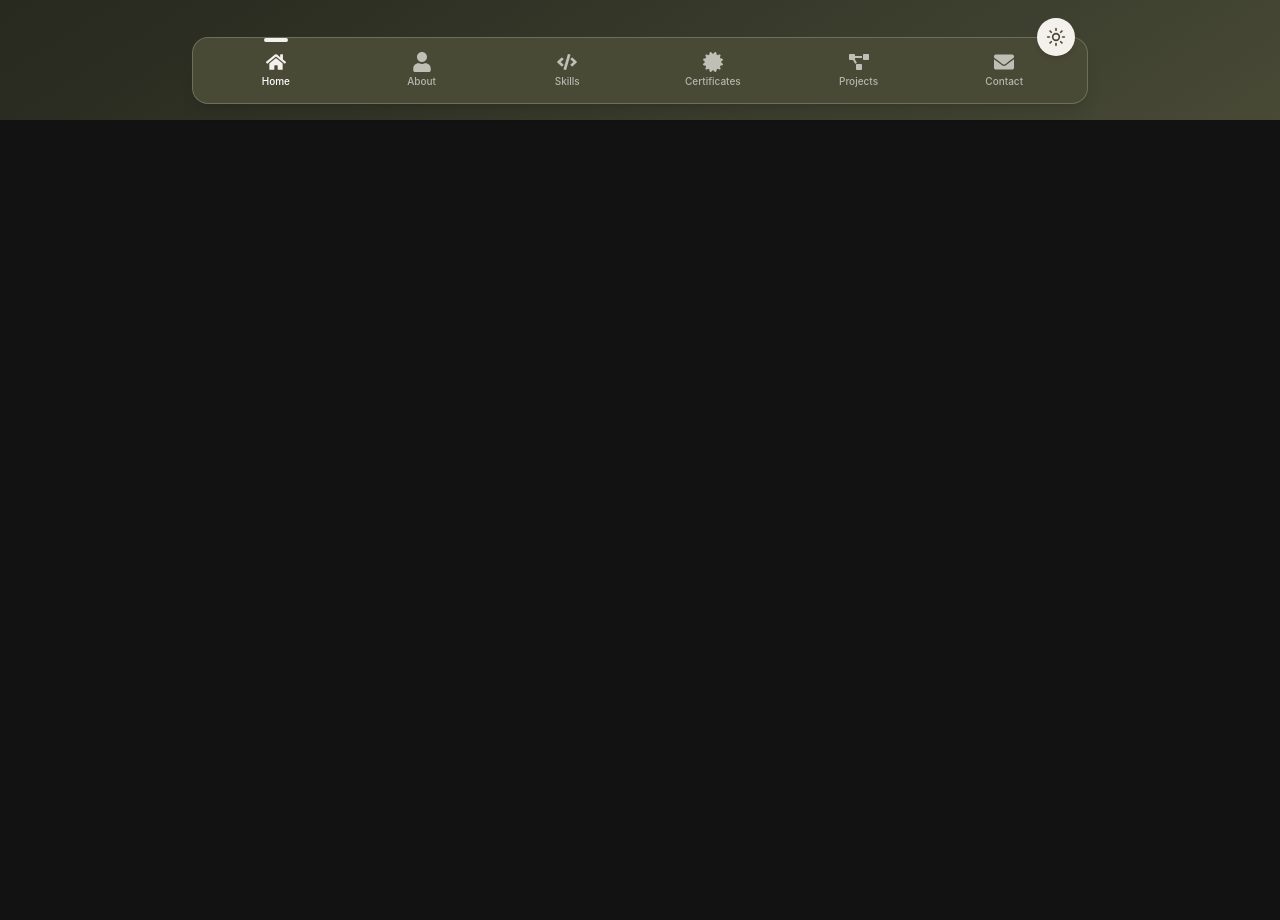
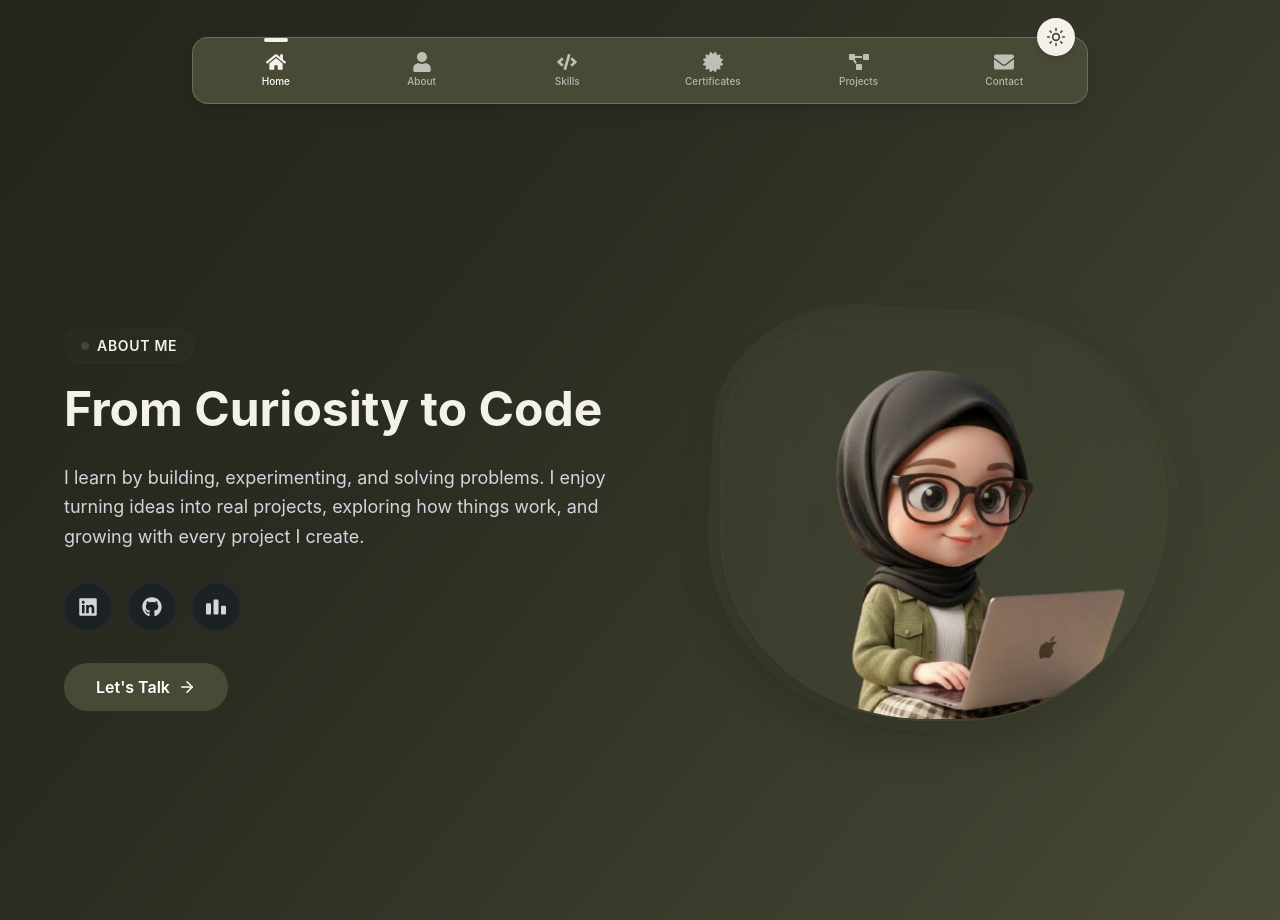
Before and after one commit to jfoni/Portfolio-Website, a React (Vite) app: page / in a window 1280 px wide. Shown: the part 680-1600 px from the top of the page. Before the commit the page ends 800 px from the top, so only its background shows below. Built offline with nearby package versions, Linux system fonts and the light colour scheme.

Commit message:
added about section

```diff
--- a/src/App.jsx
+++ b/src/App.jsx
@@ -2,7 +2,8 @@ import React, { useEffect, useState } from 'react'
 import AOS from 'aos'
 import 'aos/dist/aos.css'
 import Navbar from './components/Navbar'
-import Hero from './components/Hero' //
+import Hero from './components/Hero'
+import About from './components/About';
 
 const App = () => {
   const [darkMode, setDarkMode] = useState(true)
@@ -34,6 +35,7 @@ const App = () => {
   }>
     <Navbar darkMode={darkMode} toggleDarkMode={toggleDarkMode}/>
     <Hero />
+    <About />
   </div>
 )
 }
--- /dev/null
+++ b/src/components/About.jsx
@@ -0,0 +1,106 @@
+import React from 'react'
+import { ArrowRight } from 'lucide-react'
+import { FaGithub, FaLinkedin } from 'react-icons/fa'
+import { SiCodeforces } from 'react-icons/si'
+import aboutImg from '../assets/about.png'
+
+const About = () => {
+  const socialLinks = [
+    {
+      icon: FaLinkedin,
+      label: 'LinkedIn',
+      link: 'https://www.linkedin.com/in/jannatul-ferdous-oni-358440435/',
+      color: 'hover:text-[#484A36] hover:border-[#484A36]/40 dark:hover:text-[#F4F1EC] dark:hover:border-[#F4F1EC]/40'
+    },
+    {
+      icon: FaGithub,
+      label: 'GitHub',
+      link: 'https://github.com/jfoni',
+      color: 'hover:text-[#484A36] hover:border-[#484A36]/40 dark:hover:text-[#F4F1EC] dark:hover:border-[#F4F1EC]/40'
+    },
+    {
+      icon: SiCodeforces,
+      label: 'Codeforces',
+      link: 'https://codeforces.com/profile/jannatuloni41',
+      color: 'hover:text-[#484A36] hover:border-[#484A36]/40 dark:hover:text-[#F4F1EC] dark:hover:border-[#F4F1EC]/40'
+    },
+  ]
+
+  return (
+    <section id='about' className='min-h-screen flex items-center py-20 px-4 sm:px-6 overflow-hidden relative'>
+      <div className='max-w-6xl mx-auto w-full grid grid-cols-1 lg:grid-cols-2 gap-12 lg:gap-16 items-center relative z-10'>
+
+
+        <div
+          className='order-2 lg:order-1 flex flex-col items-center lg:items-start text-center lg:text-left'
+          data-aos='fade-right'
+        >
+          <div className='inline-flex items-center gap-2 px-4 py-1.5 rounded-full bg-[#484A36]/10 border border-[#484A36]/20 mb-4'>
+            <span className='w-2 h-2 rounded-full bg-[#484A36] animate-pulse' />
+            <span className='text-xs sm:text-sm font-semibold tracking-wider uppercase dark:text-[#F4F1EC] text-[#484A36]'>
+              About Me
+            </span>
+          </div>
+
+          <h2 className='text-3xl sm:text-4xl lg:text-5xl font-bold mb-6 dark:text-[#F4F1EC] text-[#484A36] leading-tight'>
+            From Curiosity to Code <span className='text-[#484A36] dark:text-[#F4F1EC] block'></span>
+          </h2>
+
+          <p className='text-base lg:text-lg mb-8 leading-relaxed dark:text-gray-300 text-gray-700 max-w-xl'>
+            I learn by building, experimenting, and solving problems.
+             I enjoy turning ideas into real projects,
+              exploring how things work,
+              and growing with every project I create.
+            </p>
+
+          <div className='flex gap-4 mb-8'>
+            {socialLinks.map((social, index) => {
+              const IconComponent = social.icon
+              return (
+                <a
+                  key={index}
+                  href={social.link}
+                  target='_blank'
+                  rel='noopener noreferrer'
+                  aria-label={social.label}
+                  data-aos='zoom-in'
+                  data-aos-delay={index * 100}
+                  className={`w-12 h-12 rounded-full flex items-center justify-center text-xl border border-gray-200 dark:border-gray-800 bg-white/50 dark:bg-gray-900/50 backdrop-blur-sm dark:text-gray-300 text-gray-700 transition-all duration-300 hover:scale-110 hover:shadow-lg ${social.color}`}
+                >
+                  <IconComponent />
+                </a>
+              )
+            })}
+          </div>
+
+          <a href='#contact' data-aos='fade-up' data-aos-delay='300'>
+            <button className='group inline-flex items-center justify-center gap-2 px-8 py-3 rounded-full text-white font-semibold bg-[#484A36] hover:bg-[#484A36]/90 hover:shadow-[0_0_40px_rgba(72,74,54,0.4)] transition-all duration-300 transform hover:scale-105'>
+              Let's Talk
+              <ArrowRight size={18} className='transform group-hover:translate-x-1 transition-transform duration-300' />
+            </button>
+          </a>
+
+        </div>
+
+        <div
+          className='relative order-1 lg:order-2 flex justify-center'
+          data-aos='fade-left'
+        >
+          <div className='relative w-full max-w-sm sm:max-w-md'>
+            <div className='absolute inset-0 bg-gradient-to-r from-[#484A36]/40 to-[#484A36]/20 rounded-[40%_60%_60%/40%_60%_70%] filter blur-xl opacity-40 animate-pulse pointer-events-none' />
+            <div className='absolute inset-0 bg-gradient-to-r from-[#484A36]/30 to-[#484A36]/20 rounded-[40%_60%_60%/40%_60%_70%] transform rotate-3 scale-105 pointer-events-none' />
+
+            <img
+              src={aboutImg}
+              alt="About"
+              className='relative z-10 rounded-[40%_60%_60%/40%_60%_70%] shadow-2xl w-full h-auto object-cover border-2 border-[#484A36]/30 backdrop-blur-sm'
+            />
+          </div>
+        </div>
+
+      </div>
+    </section>
+  )
+}
+
+export default About
```
Also changed, not shown: src/assets/about.png (added).
